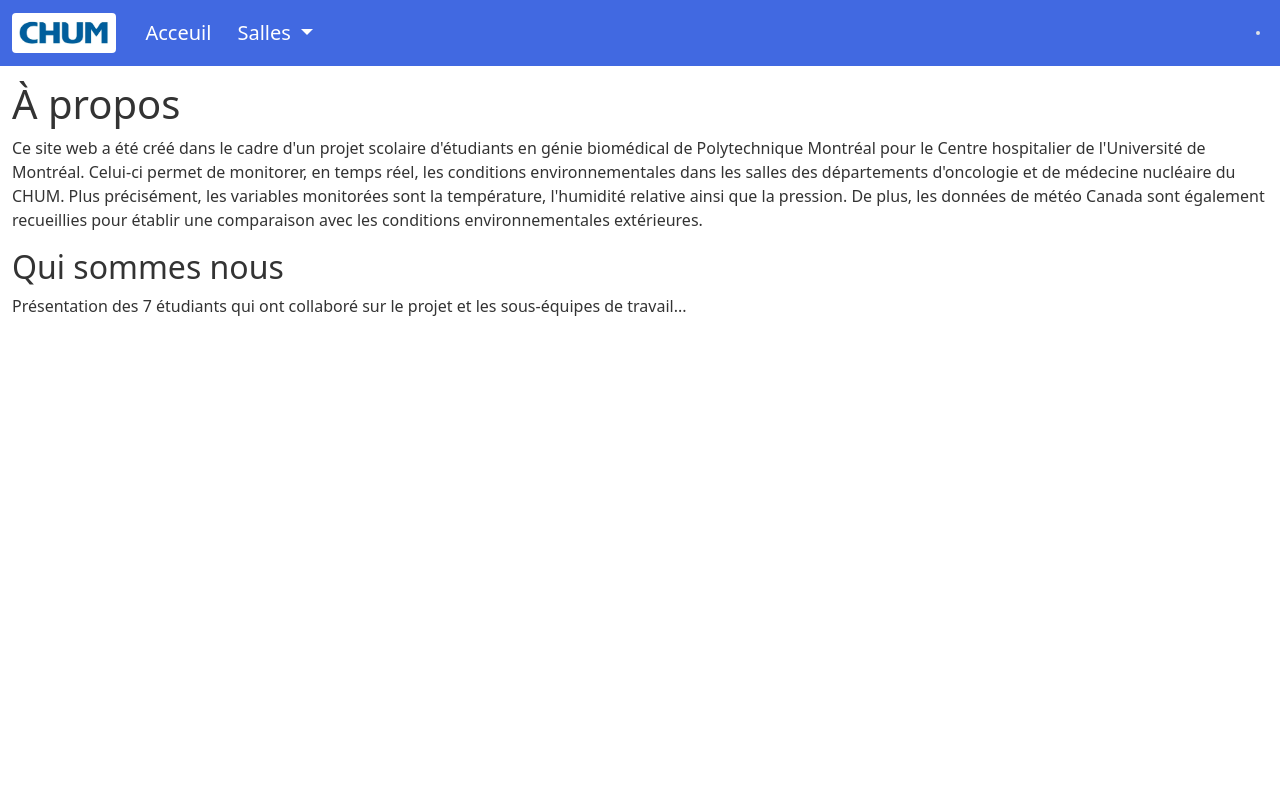
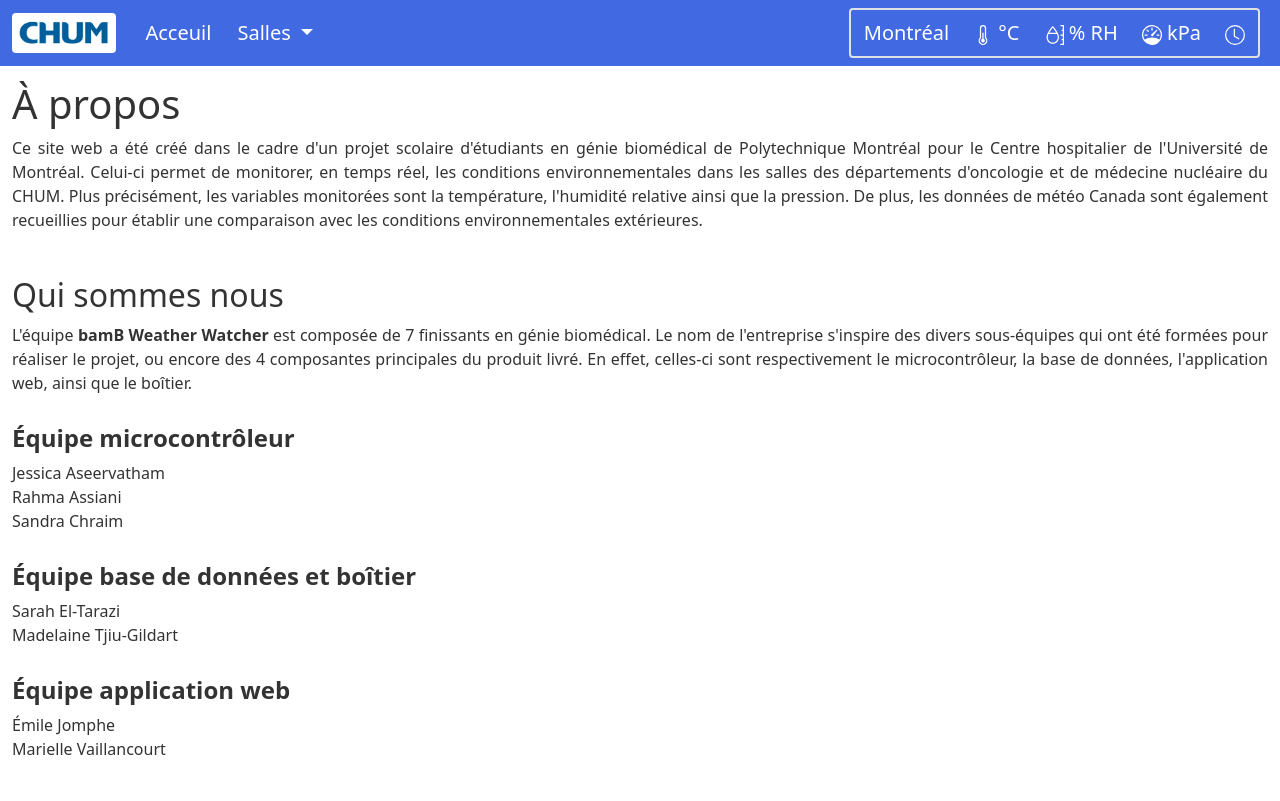
Before and after one commit to ejomphe/MONITORING-POLY-CHUM, a Django app: page /about/ in a window 1280 px wide. Before the commit the page ends 316 px from the top, so only its background shows below. Run offline with Django 3.2, Linux system fonts and the light colour scheme; data that the repository does not hold is empty; some libraries are stand-ins or nearby versions.

Commit message:
Modification page about, ajout de style pour page graph

```diff
--- a/monitoring_web_app/data_visualization/dash_apps/graphs.py
+++ b/monitoring_web_app/data_visualization/dash_apps/graphs.py
@@ -31,7 +31,8 @@
 # App layout
 app.layout = html.Div([
     dcc.Input(id='target_id', type='hidden', value='filler text'),
-    html.H2("Choisir un intervalle de dates d'analyse :"),
+    html.H2("Choisir un intervalle de dates d'analyse :",
+            style={'fontSize': 24}),
     html.Div([dcc.DatePickerRange(
         id='date-selected',
         start_date=today - week,
@@ -42,7 +43,7 @@
     )]),
 
     # Pas de temps
-    html.Div([html.H2("Choix du pas de temps :"),
+    html.Div([html.H2("Choix du pas de temps :", style={'fontSize': 24}),
               dcc.RadioItems(id='pas-temps',
                              options=[
                                  {'label': '5 min (défault)', 'value': 'def'},
@@ -51,7 +52,7 @@
                              ],
                              value='def',
                              style={'display': 'inline-block', 'vertical-align': 'top',
-                                    'margin-left': '0.5vw', }
+                                    'margin-left': '0.5vw', 'fontSize': 18}
                              ),
               ]),
 
@@ -64,11 +65,12 @@
               dcc.Graph(id='pres-graph', style={'display': 'inline-block',
                                                 'vertical-align': 'top', 'margin-left': '0.1vw', 'margin-top': '1vw'}),
               html.Br(),
-              html.Br(),
-              html.Div([html.Div(id='output-daily-readings'), html.Div(id='output-daily-errors')], style={'display': 'inline-block', 'vertical-align': 'top', 'margin-left': '10vw', 'margin-top': '4vw'})]),
+              html.Br(), ]),
+    html.Div([html.Div(id='output-daily-readings'), html.Div(id='output-daily-errors'), html.Div([html.Button('Extraire données au format CSV',
+                                                                                                              id='save-as-csv', n_clicks=0, style={'color': 'white', 'backgroundColor': '#4CAF50', 'border': '2px solid #008000', 'padding': '20px 12px', 'fontSize': 18, 'borderRadius': '8px', 'cursor': 'pointer', 'margin-bottom': '10px'})], style={'margin-top': '1vw'})],
+             style={'display': 'inline-block', 'vertical-align': 'top', 'margin-left': '6vw', 'margin-top': '4vw', 'fontSize': 19}),
 
-    html.Div([html.Button('Extraire données au format CSV',
-                          id='save-as-csv', n_clicks=0)], style={'display': 'inline-block', 'vertical-align': 'top', 'margin-left': '10vw', 'margin-top': '2vw'}),
+
 
 
 ])
@@ -104,8 +106,9 @@
             montage__pk=(int(montage_id)), real_time_clock__gte=input_start, real_time_clock__lte=input_end).values()))
         dff = df.copy()
         # pour les graphiques on ne veut pas les aberrantes. Or c'est utile de les conserver pour le comptage du nb de données aberrantes.
+        # TODO: fix bug for an empty data set (if the montage is not inactive... and there are no available data for a given interval)
+        # if not dff.empty:
         dff = dff[dff['donnee_aberrante'] == False]
-
         salle = Salle.objects.get(
             boitier__montage__pk=montage_id)
 
--- a/monitoring_web_app/data_visualization/templates/data_visualization/info.html
+++ b/monitoring_web_app/data_visualization/templates/data_visualization/info.html
@@ -10,12 +10,13 @@
     <p> Salle: {{salle.nom_salle}} </p>
     <p> Emplacement: {{ boitier.emplacement }}</p>
     <p> Actif: {{ montage.actif }}</p>
-    <p> Date d'activation: ?? </p>
+    <!-- <p> Date d'activation: ?? </p> -->
     <p> Date de la dernière calibration: {{ montage.date_derniere_calibration }}</p>
     <p> Date de la prochaine calibration: {{ montage.date_prochaine_calibration }} </p>
     <p> Modèle du capteur: {{ montage.modele_capteur }}</p>
     <p> Modèle microcontrôleur: {{ montage.modele_microcontroleur }}</p>
 </div>
 
-<a class="mt-3 mb-2 ms-5" href="{% url 'data-visualization' montage_id %}"><button type="button" class="btn btn-outline-primary">Retour</button></a>
+<a class="mt-3 mb-2 ms-5" href="{% url 'data-visualization' montage_id %}"><button type="button"
+        class="btn btn-outline-primary">Retour</button></a>
 {% endblock content %}
--- a/monitoring_web_app/monitoring/templates/monitoring/about.html
+++ b/monitoring_web_app/monitoring/templates/monitoring/about.html
@@ -1,15 +1,40 @@
 {% extends "monitoring/base.html" %}
 
-{% block title %} à propos {% endblock title %}
+{% block title %} À propos {% endblock title %}
 
 {% block content %}
 <h1> À propos </h1>
-<p>Ce site web a été créé dans le cadre d&#39;un projet scolaire d&#39;étudiants en génie biomédical de Polytechnique
+<p align="justify">Ce site web a été créé dans le cadre d&#39;un projet scolaire d&#39;étudiants en génie biomédical de
+    Polytechnique
     Montréal pour le Centre hospitalier de l&#39;Université de Montréal. Celui-ci permet de monitorer, en temps réel,
     les conditions environnementales dans les salles des départements d&#39;oncologie et de médecine nucléaire du CHUM.
     Plus précisément, les variables monitorées sont la température, l&#39;humidité relative ainsi que la pression. De
     plus, les données de météo Canada sont également recueillies pour établir une comparaison avec les conditions
     environnementales extérieures.</p>
-<h2>Qui sommes nous</h2>
-<p> Présentation des 7 étudiants qui ont collaboré sur le projet et les sous-équipes de travail...</p>
+<h2 style="margin-top:0.75cm">Qui sommes nous</h2>
+<p align="justify">L'équipe <b>bamB Weather Watcher</b> est composée de 7 finissants en génie
+    biomédical. Le nom de
+    l'entreprise s'inspire des divers sous-équipes qui ont été formées pour réaliser le projet, ou encore des 4
+    composantes principales du produit livré. En effet, celles-ci sont respectivement le microcontrôleur, la base de
+    données, l&#39;application web, ainsi que le boîtier.</p>
+
+<h4 style="margin-top:0.35cm"> <b>Équipe microcontrôleur</b></h4>
+<ul style="list-style-type:none;">
+    <li>Jessica Aseervatham</li>
+    <li>Rahma Assiani</li>
+    <li>Sandra Chraim</li>
+</ul>
+
+<h4 style="margin-top:0.35cm"> <b>Équipe base de données et boîtier</b> </h4>
+<ul style="list-style-type:none;">
+    <li>Sarah El-Tarazi</li>
+    <li>Madelaine Tjiu-Gildart</li>
+</ul>
+
+<h4 style="margin-top:0.35cm"> <b>Équipe application web</b> </h4>
+<ul style="list-style-type:none;">
+    <li>Émile Jomphe</li>
+    <li>Marielle Vaillancourt</li>
+</ul>
+
 {% endblock content %}
--- a/monitoring_web_app/monitoring/views.py
+++ b/monitoring_web_app/monitoring/views.py
@@ -38,15 +38,32 @@
     liste = list(zip(donnees, salles))
 
     context = {
-        'salle_navbar':salles,
-        'departements':listeDepartement(departements),
-        'liste':liste,
+        'salle_navbar': salles,
+        'departements': listeDepartement(departements),
+        'liste': liste,
         'enviroCanada': [Climat_exterieur.objects.last()]
-        }
-
+    }
 
     return render(request, 'monitoring/home.html', context)
 
 
 def about(request):
-    return render(request, 'monitoring/about.html', {'title': 'About'})
+
+    MontageActif = Montage.objects.filter(actif=True)
+    salle_navbar = []
+    donnees_navbar = []
+
+    for x in MontageActif:
+        donnees_navbar.append(
+            Donnee_capteur.objects.filter(montage=x.id).last())
+        salle_navbar.append(Salle.objects.get(boitier__montage=x.id))
+
+    liste = list(zip(donnees_navbar, salle_navbar))
+
+    context = {
+        'title': 'About',
+        'liste': liste,
+        'enviroCanada': [Climat_exterieur.objects.last()]
+    }
+
+    return render(request, 'monitoring/about.html', context)
```
Also changed, not shown: monitoring_web_app/data_visualization/views.py (+13 -9 lines), monitoring_web_app/monitoring/templates/monitoring/home.html (+32 -18 lines).
